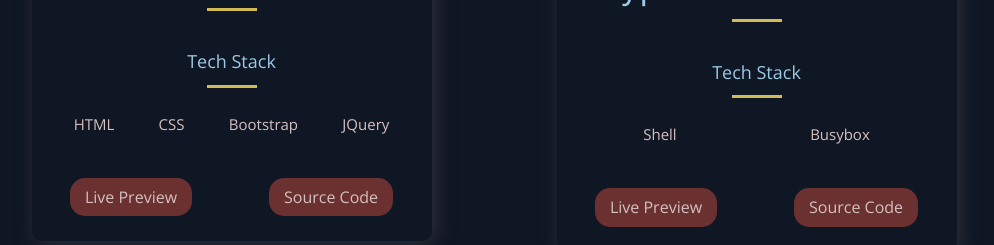
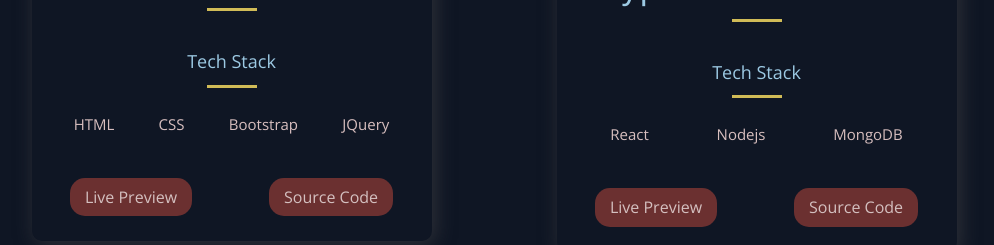
Before and after one commit to Merith-Ndolo/portfolio, a Next.js app: page / in a window 1280 px wide. Shown: the part 2760-3005 px from the top of the page, without its empty margins (146-1140 px from the left). Built offline with nearby package versions, Linux system fonts and the light colour scheme.

Commit message:
fix: update constants

```diff
--- a/src/constants/constants.js
+++ b/src/constants/constants.js
@@ -51,7 +51,7 @@ export const projects = [
     title: "Atypikhouse location",
     description: "",
     image: "/images/house.jpg",
-    tags: ["Shell", "Busybox"],
+    tags: ["React", "Nodejs", "MongoDB"],
     source: "https://github.com/Merith-Ndolo/atypikhouse_react_version",
     visit: "",
     id: 2,
@@ -62,8 +62,7 @@ export const projects = [
     image: "/images/mobile_app.jpeg",
     tags: ["Flutter", "Firebase"],
     source: "#",
-    visit:
-      "https://forum.xda-developers.com/t/app-port-6-0-lenovo-snapit-camera-5-8-53-for-all-devices.3608065/",
+    visit: "https://github.com/Merith-Ndolo",
     id: 3,
   },
   {
@@ -72,8 +71,7 @@ export const projects = [
     image: "/images/mobile_app.jpeg",
     tags: ["Flutter", "NodeJs", "Firebase"],
     source: "#",
-    visit:
-      "https://forum.xda-developers.com/t/c-apps-v2-unofficial-6-0-x-cyanogen-os-capps-v2-for-cm13-and-cm13-based-roms.3254865/",
+    visit: "https://github.com/Merith-Ndolo",
     id: 3,
   },
   {
```
